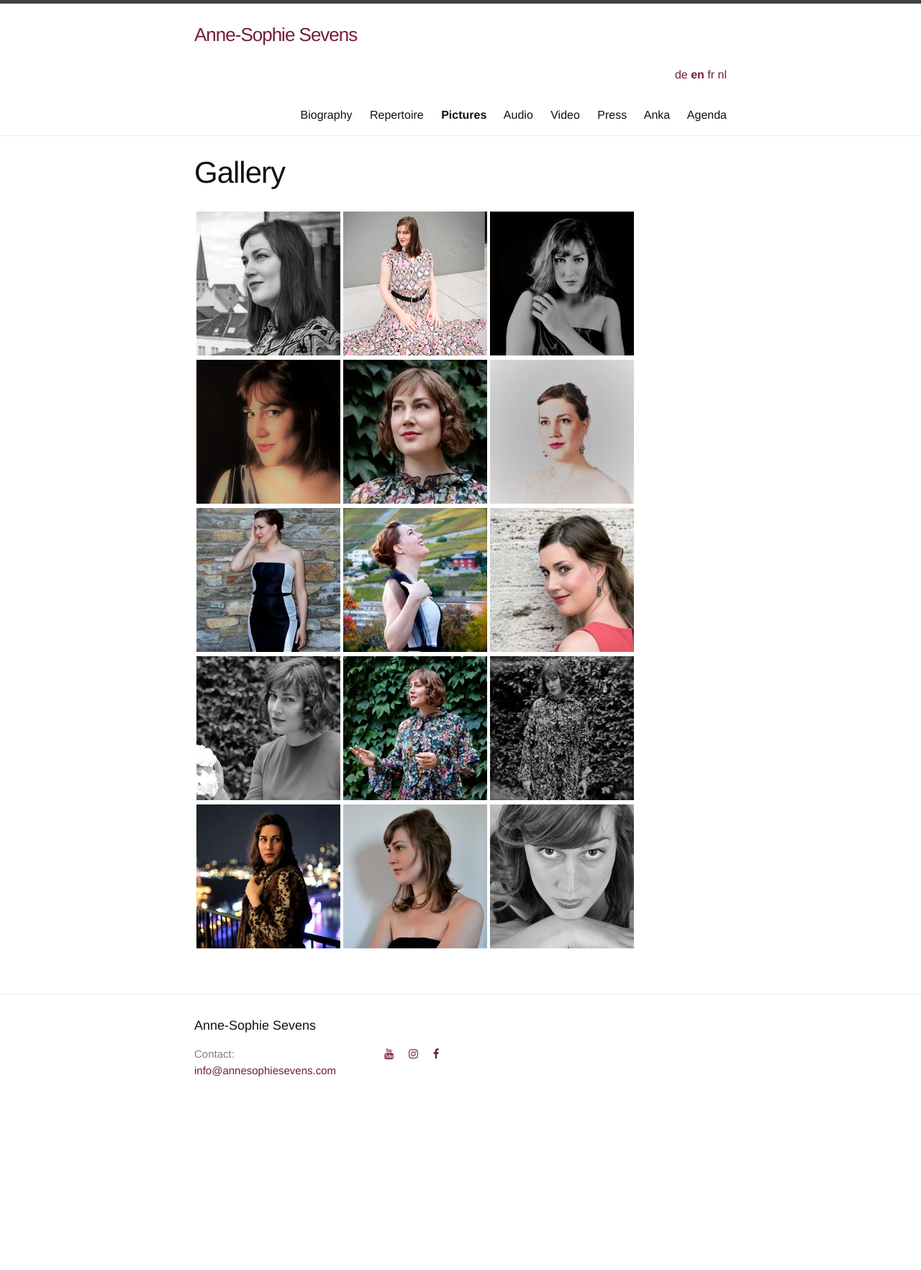
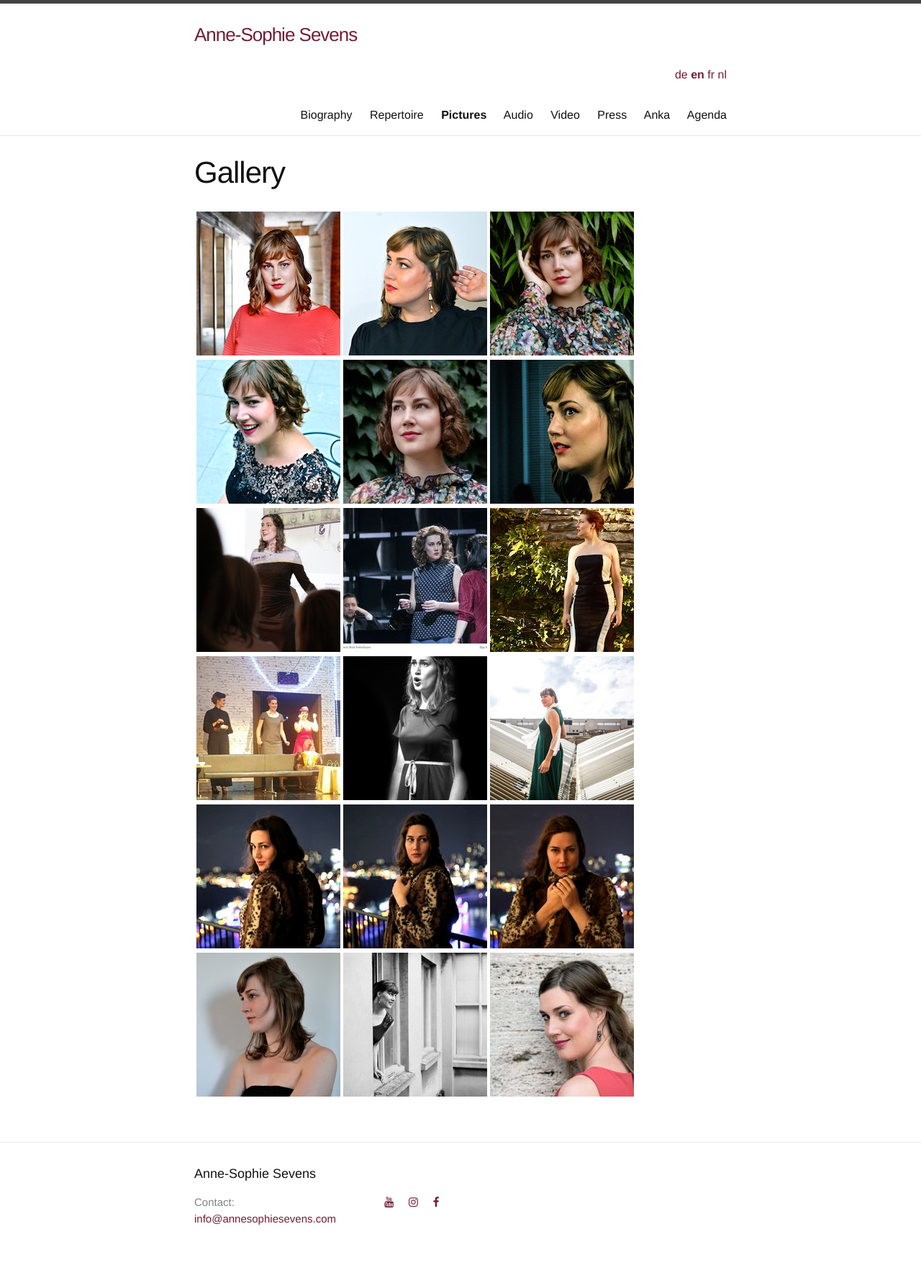
Before and after one commit to annesophie-sevens/annesophie-sevens.github.io, a Jekyll site: the page built from pictures-en.md, in a window 1280 px wide. Shown: the whole page at 72% size. Built offline with Jekyll 4.4.1, drawn with Linux system fonts in a browser that asks for light colours; nearby versions of some CDN libraries; before the commit the page ends 1559 px from its top, so only the background shows below that.

Commit message:
Update pictures-en.md

```diff
--- a/pictures-en.md
+++ b/pictures-en.md
@@ -5,12 +5,14 @@ menuorder: 7
 lang: en
 ref: pictures
 ---
-| <a href="/assets/R1.jpg"> ![]({{ site.baseurl }}/assets/R1-thumbnail.jpeg) </a> | <a href="/assets/R6.jpg"> ![]({{ site.baseurl }}/assets/R6-thumbnail.jpg) </a> | <a href="/assets/I.jpg">  ![]({{ site.baseurl }}/assets/Ic.jpg) </a> |
+| <a href="/assets/5172.jpeg"> ![]({{ site.baseurl }}/assets/5172c.jpg) </a> | <a href="/assets/6075.jpeg">![]({{ site.baseurl }}/assets/6075c.jpg) </a> | <a href="/assets/2730.jpeg"> ![]({{ site.baseurl }}/assets/2730c.jpg) </a> |
 
-| <a href="/assets/IX.jpg"> ![]({{ site.baseurl }}/assets/IXc.jpg) </a> | <a href="/assets/2673.jpg"> ![]({{ site.baseurl }}/assets/2673c.jpg) </a> | <a href="/assets/VII.jpg">  ![]({{ site.baseurl }}/assets/VIIc.jpg) </a> |
+| <a href="/assets/2848.jpeg"> ![]({{ site.baseurl }}/assets/2848c.jpg) </a> | <a href="/assets/2673.jpg"> ![]({{ site.baseurl }}/assets/2673c.jpg) </a> | <a href="/assets/5540.jpeg"> ![]({{ site.baseurl }}/assets/5540c.jpg) </a> |
 
-| <a href="/assets/2953.jpg"> ![]({{ site.baseurl }}/assets/2953c.jpg) </a> | <a href="/assets/a4.jpg"> ![]({{ site.baseurl }}/assets/a4-thumbnail.jpg) </a> | <a href="/assets/muurfoto.jpg"> ![]({{ site.baseurl }}/assets/muurfoto_thumbnail.jpg) </a> |
+| <a href="/assets/109.jpg"> ![]({{ site.baseurl }}/assets/109-thumbnail.jpg) </a> | <a href="/assets/aab.jpg"> ![]({{ site.baseurl }}/assets/aab-thumbnail.jpg) </a> | <a href="/assets/2780.jpeg"> ![]({{ site.baseurl }}/assets/2780c.jpg) </a> |
 
-|  <a href="/assets/2788.jpg">  ![]({{ site.baseurl }}/assets/2788c.jpg) </a> | <a href="/assets/ja5.jpg"> ![]({{ site.baseurl }}/assets/ja5c.jpg) </a> | <a href="/assets/2743.jpg">![]({{ site.baseurl }}/assets/2743c.jpg) </a> |
+| <a href="/assets/a15.jpg">  ![]({{ site.baseurl }}/assets/a15-thumbnail.jpg) </a> | <a href="/assets/111.jpg">  ![]({{ site.baseurl }}/assets/111-thumbnail.jpg) </a> | <a href="/assets/2.jpg">  ![]({{ site.baseurl }}/assets/2-thumbnail.jpg) </a> |
 
-|   <a href="/assets/b2.jpg">  ![]({{ site.baseurl }}/assets/b2-thumbnail.jpg) </a> | <a href="/assets/ja0.jpg">  ![]({{ site.baseurl }}/assets/ja0c.jpg) </a> | <a href="/assets/picture1.jpg">![]({{ site.baseurl }}/assets/picture1-thumbnail.jpg) </a> |
+| <a href="/assets/b1.jpg">  ![]({{ site.baseurl }}/assets/b1-thumbnail.jpg) </a> | <a href="/assets/b2.jpg">  ![]({{ site.baseurl }}/assets/b2-thumbnail.jpg) </a> | <a href="/assets/b3.jpg">![]({{ site.baseurl }}/assets/b3-thumbnail.jpg) </a> |
+
+| <a href="/assets/ja0.jpeg">  ![]({{ site.baseurl }}/assets/ja0c.jpg) </a> | <a href="/assets/10.jpg">  ![]({{ site.baseurl }}/assets/10-thumbnail.jpg) </a> | <a href="/assets/muurfoto.jpg">![]({{ site.baseurl }}/assets/muurfoto_thumbnail.jpg) </a> |
```
